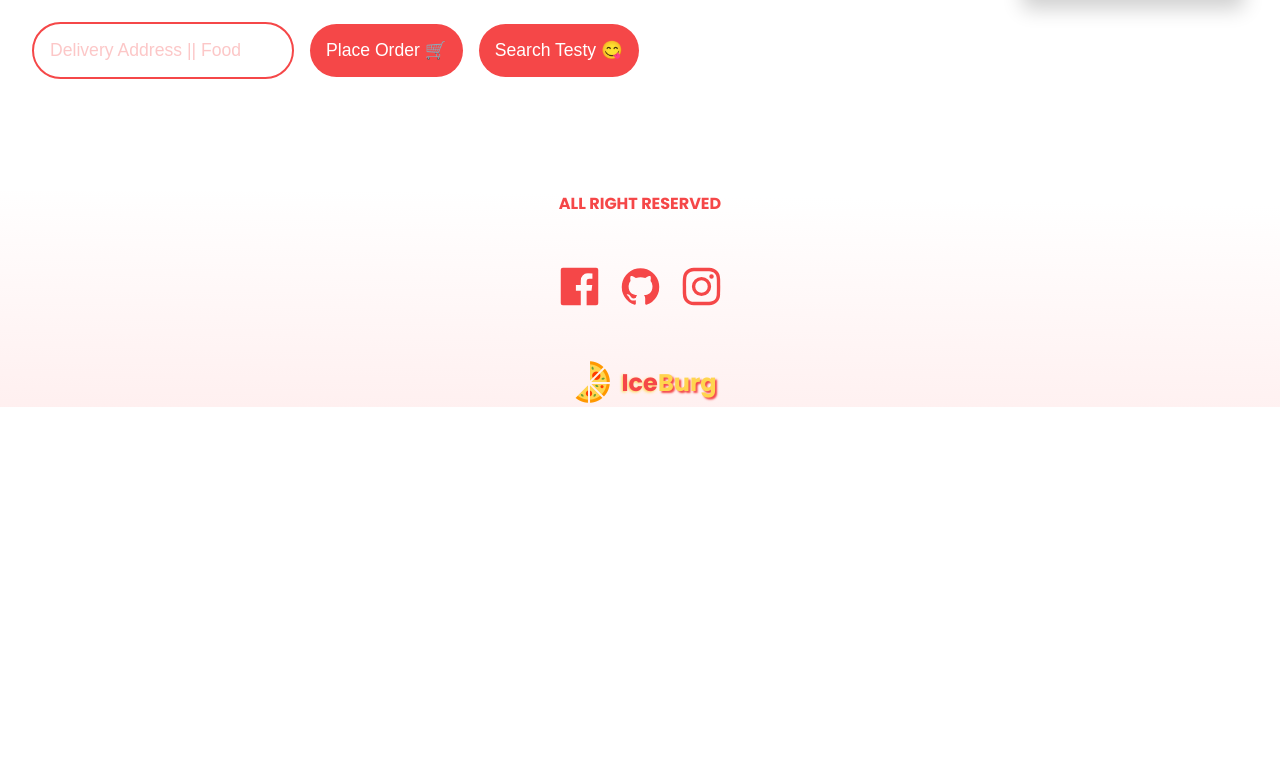
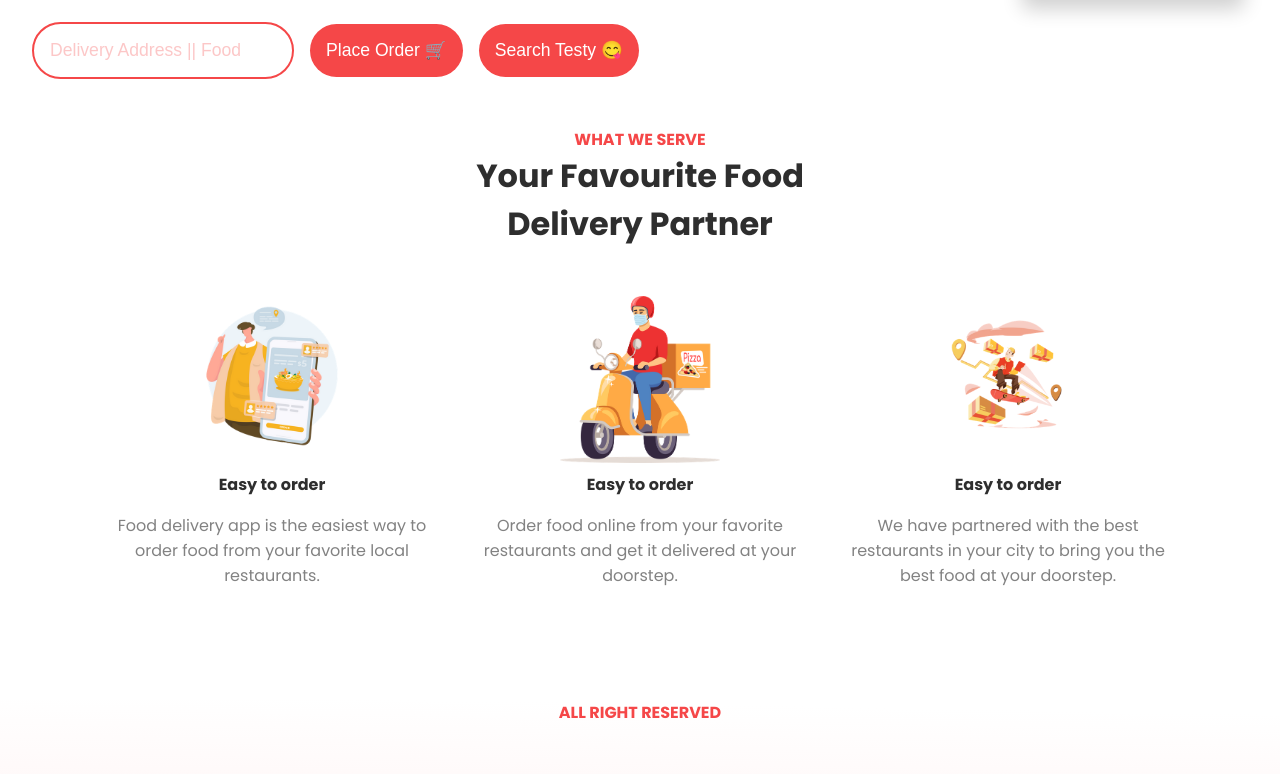
Before and after one commit to sabbirpboss/SlicePizza-FoodDelivery-WebApp, a Next.js app: page / in a window 1280 px wide. Shown: the part 644-1418 px from the top of the page. Before the commit the page ends 1051 px from the top, so only its background shows below. Built offline with nearby package versions, Linux system fonts and the light colour scheme.

Commit message:
services added

```diff
--- /dev/null
+++ b/Components/Services.jsx
@@ -0,0 +1,56 @@
+import Image from "next/image";
+import css from "../styles/Services.module.css";
+import s1 from "./../assets/s1.png";
+import s2 from "./../assets/s2.png";
+import s3 from "./../assets/s3.png";
+
+export default function Services() {
+  return (
+    <>
+      <div className={css.heading}>
+        <span>WHAT WE SERVE</span>
+        <span>Your Favourite Food</span>
+        <span>Delivery Partner</span>
+      </div>
+
+      {/* features / services */}
+      <div className={css.services}>
+        <div className={css.feature}>
+          <div className={css.imageWrapper}>
+            <Image src={s1} alt="" objectFit="cover" layout="intrinsic" />
+          </div>
+
+          <span>Easy to order</span>
+          <span>
+            Food delivery app is the easiest way to order food from your
+            favorite local restaurants.
+          </span>
+        </div>
+
+        <div className={css.feature}>
+          <div className={css.imageWrapper}>
+            <Image src={s2} alt="" objectFit="cover" layout="intrinsic" />
+          </div>
+
+          <span>Easy to order</span>
+          <span>
+            {" "}
+            Order food online from your favorite restaurants and get it
+            delivered at your doorstep.
+          </span>
+        </div>
+        <div className={css.feature}>
+          <div className={css.imageWrapper}>
+            <Image src={s3} alt="" objectFit="cover" layout="intrinsic" />
+          </div>
+
+          <span>Easy to order</span>
+          <span>
+            We have partnered with the best restaurants in your city to bring
+            you the best food at your doorstep.
+          </span>
+        </div>
+      </div>
+    </>
+  );
+}
--- a/pages/index.js
+++ b/pages/index.js
@@ -3,6 +3,7 @@ import css from "../styles/Home.module.css";
 import Footer from "../Components/Footer";
 import Header from "../Components/Header";
 import Hero from "../Components/Hero";
+import Services from "../Components/Services";
 
 export default function Home() {
   return (
@@ -17,6 +18,7 @@ export default function Home() {
         {/* body */}
         <main>
           <Hero />
+          <Services />
         </main>
       </div>
       <Footer />
--- /dev/null
+++ b/styles/Services.module.css
@@ -0,0 +1,50 @@
+.heading {
+  display: flex;
+  flex-direction: column;
+  font-weight: bold;
+  align-items: center;
+  justify-content: center;
+  margin-top: 3rem;
+}
+
+.heading > :nth-child(1) {
+  font-size: 1rem;
+  color: var(--themeRed);
+}
+
+.heading > :nth-child(2),
+.heading > :nth-child(3) {
+  font-size: 2rem;
+}
+
+/* services */
+.services {
+  display: flex;
+  margin-top: 3rem;
+  gap: 3rem;
+  align-items: center;
+  justify-content: center;
+}
+
+.feature {
+  display: flex;
+  flex-direction: column;
+  align-items: center;
+  justify-content: center;
+  gap: 1rem;
+}
+
+.imageWrapper {
+  width: 10rem;
+  height: 10rem;
+}
+
+.feature > :nth-child(2) {
+  font-weight: bold;
+}
+.feature > :nth-child(3) {
+  color: var(--gray);
+  word-wrap: break-word;
+  width: 20rem;
+  text-align: center;
+}
```
